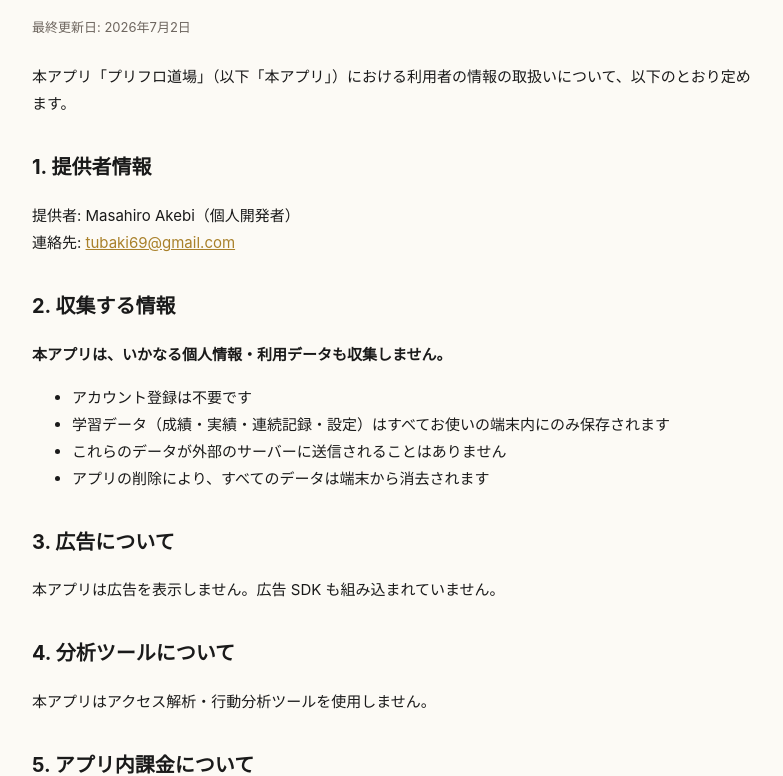
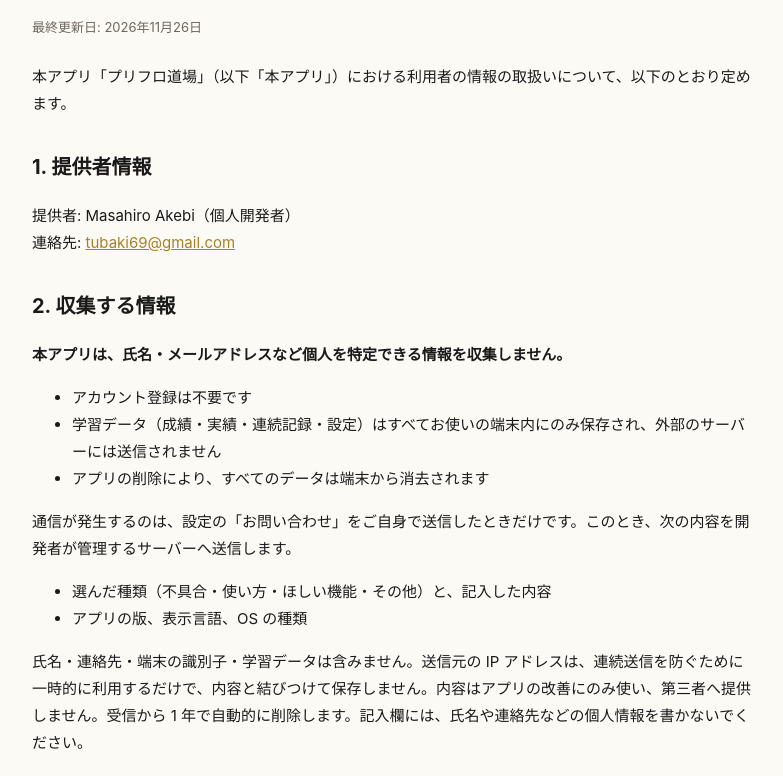
Before and after one commit to Naname0109/preflodojo-pages, a plain HTML site: page privacy.html in a window 1280 px wide. Shown: the part 177-953 px from the top of the page, without its empty margins (248-1031 px from the left). Drawn offline with Linux system fonts and the light colour scheme.

Commit message:
privacy: アプリ内のお問い合わせで送る内容を追記（1.2.0）

```diff
--- a/privacy.html
+++ b/privacy.html
@@ -22,7 +22,7 @@
   <div class="wrap">
     <nav><a href="index.html">← ホーム</a> | <a href="terms.html">利用規約</a></nav>
     <h1>プライバシーポリシー</h1>
-    <p class="updated">最終更新日: 2026年7月2日</p>
+    <p class="updated">最終更新日: 2026年11月26日</p>
 
     <p>本アプリ「プリフロ道場」（以下「本アプリ」）における利用者の情報の取扱いについて、以下のとおり定めます。</p>
 
@@ -30,13 +30,18 @@
     <p>提供者: Masahiro Akebi（個人開発者）<br>連絡先: <a href="mailto:tubaki69@gmail.com">tubaki69@gmail.com</a></p>
 
     <h2>2. 収集する情報</h2>
-    <p><strong>本アプリは、いかなる個人情報・利用データも収集しません。</strong></p>
+    <p><strong>本アプリは、氏名・メールアドレスなど個人を特定できる情報を収集しません。</strong></p>
     <ul>
       <li>アカウント登録は不要です</li>
-      <li>学習データ（成績・実績・連続記録・設定）はすべてお使いの端末内にのみ保存されます</li>
-      <li>これらのデータが外部のサーバーに送信されることはありません</li>
+      <li>学習データ（成績・実績・連続記録・設定）はすべてお使いの端末内にのみ保存され、外部のサーバーには送信されません</li>
       <li>アプリの削除により、すべてのデータは端末から消去されます</li>
     </ul>
+    <p>通信が発生するのは、設定の「お問い合わせ」をご自身で送信したときだけです。このとき、次の内容を開発者が管理するサーバーへ送信します。</p>
+    <ul>
+      <li>選んだ種類（不具合・使い方・ほしい機能・その他）と、記入した内容</li>
+      <li>アプリの版、表示言語、OS の種類</li>
+    </ul>
+    <p>氏名・連絡先・端末の識別子・学習データは含みません。送信元の IP アドレスは、連続送信を防ぐために一時的に利用するだけで、内容と結びつけて保存しません。内容はアプリの改善にのみ使い、第三者へ提供しません。受信から 1 年で自動的に削除します。記入欄には、氏名や連絡先などの個人情報を書かないでください。</p>
 
     <h2>3. 広告について</h2>
     <p>本アプリは広告を表示しません。広告 SDK も組み込まれていません。</p>
@@ -48,7 +53,7 @@
     <p>本アプリは買い切り型の有料アプリであり、追加のアプリ内課金はありません。購入は Apple の決済システムを通じて処理され、支払情報を本アプリが取得・保管することはありません。</p>
 
     <h2>6. お子様のプライバシー</h2>
-    <p>本アプリはそもそも情報を収集しないため、13歳未満のお子様の個人情報を収集することもありません。</p>
+    <p>本アプリは個人を特定できる情報を収集しないため、13歳未満のお子様の個人情報を収集することもありません。</p>
 
     <h2>7. プライバシーポリシーの変更</h2>
     <p>本ポリシーを変更する場合は、本ページにて通知します。変更後も本アプリを継続利用された場合、改定後のポリシーに同意したものとみなします。</p>
```
